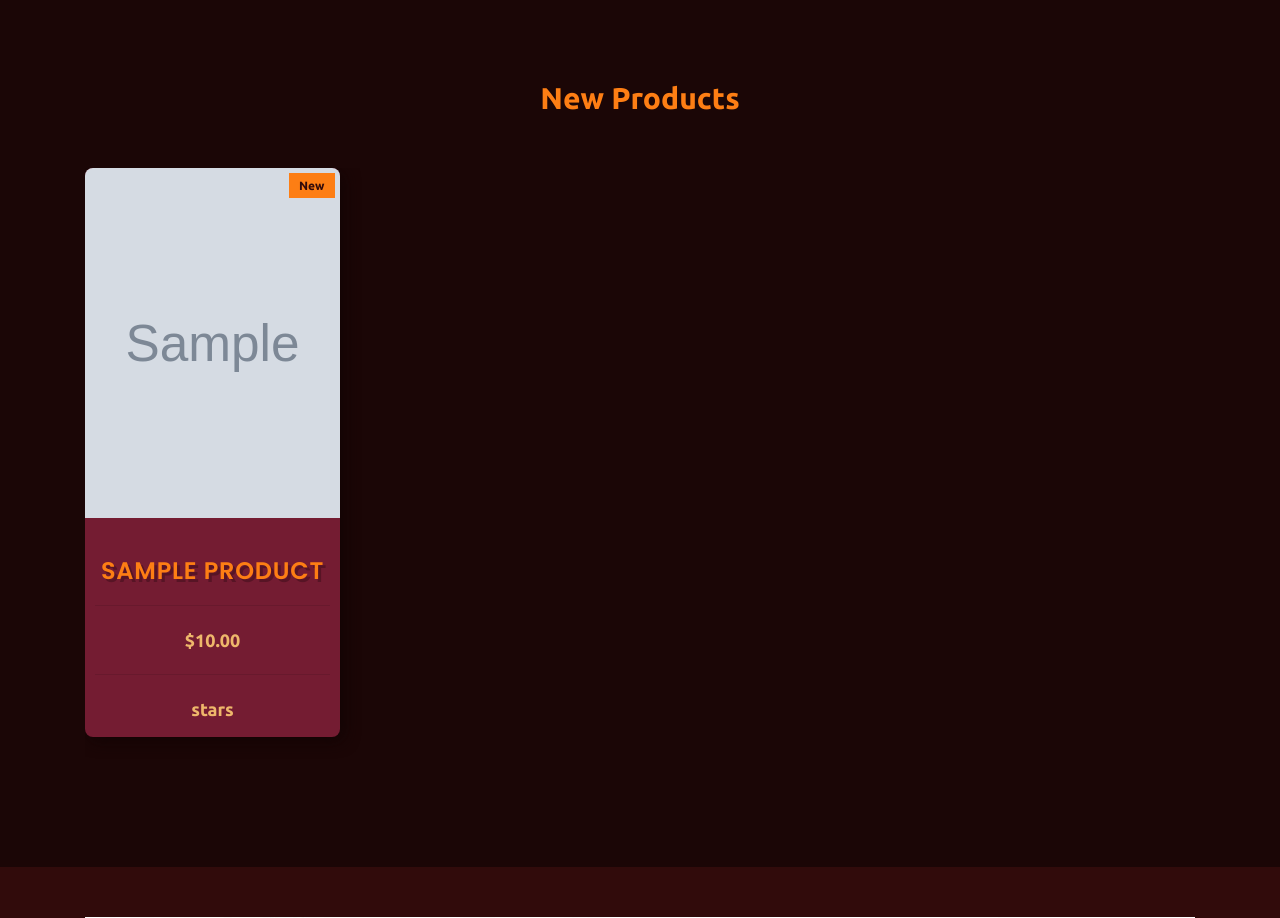
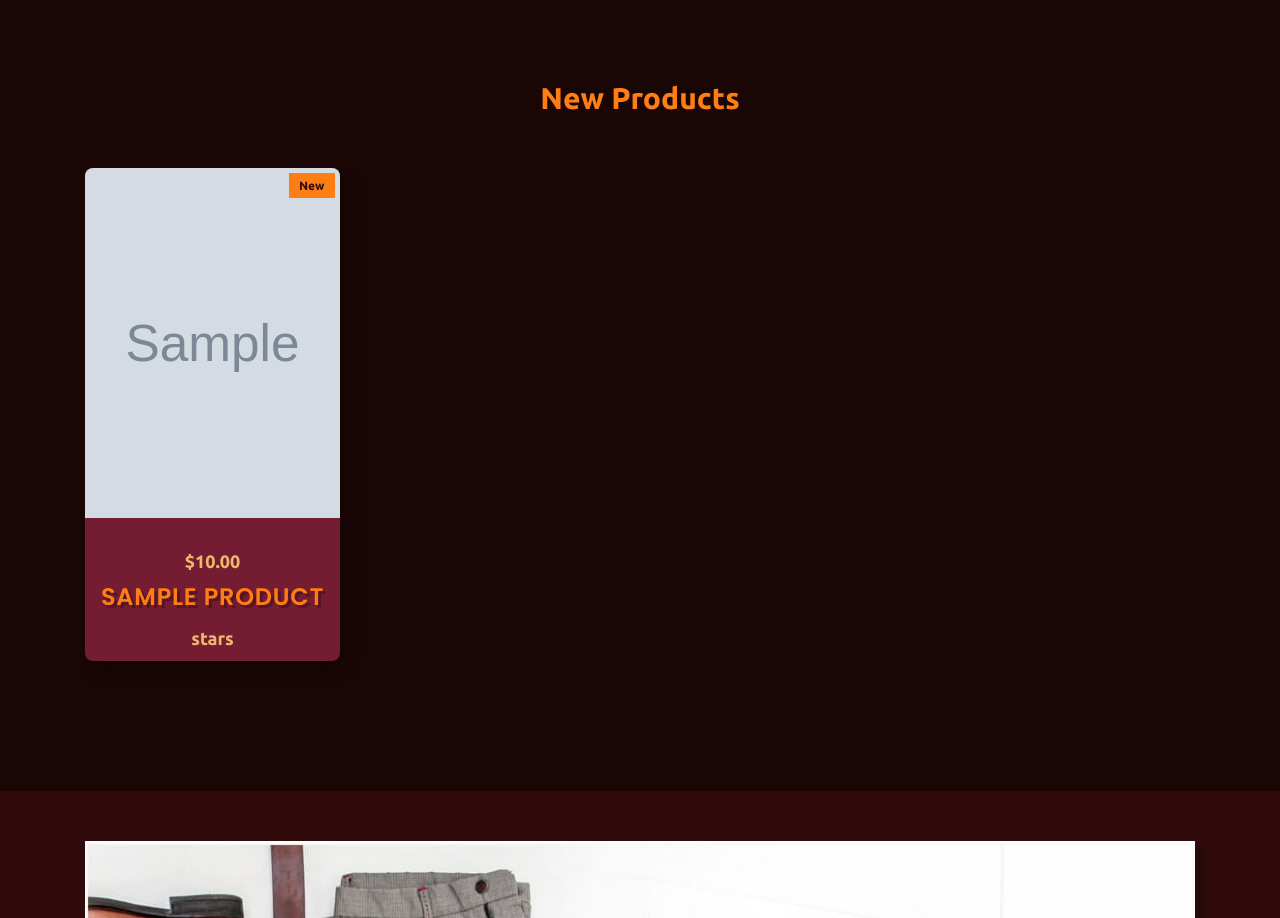
Before and after one commit to omarreda22/Forever-Ecommerce, a Django app: page / in a window 1280 px wide. Shown: the part 786-1704 px from the top of the page. Run offline with Django 3.2, Linux system fonts and the light colour scheme; tables that the repository leaves empty hold one stand-in row (values such as "Sample post"); grey boxes marked "Sample" are stand-in pictures; some libraries are stand-ins or nearby versions.

```diff
--- a/core/static/css/core-style.css
+++ b/core/static/css/core-style.css
@@ -556,7 +556,7 @@ img {
         opacity: 1;
         visibility: visible; }
   .single-product-wrapper .product-description {
-    margin: 10px;
+    margin-bottom: 5px;
     position: relative;
     z-index: 1;
     padding-top: 25px; }
--- a/templates/home/home.html
+++ b/templates/home/home.html
@@ -64,12 +64,12 @@
                             </a>
                             <!-- Product Description -->
                             <div class="product-description">
+                            <p class="product-price">{% if product.discount %}<span class="old-price">${{ product.discount }}</span>{% endif %} ${{product.price}}</p>
                                 <a href="{{product.get_prodcut_details_url}}">
                                         <span class="product_name">{{ product.name }}</span>
                                         </a>
-                                        <hr>
-                                        <p class="product-price">{% if product.discount %}<span class="old-price">${{ product.discount }}</span>{% endif %} ${{product.price}}</p>
-                                        <hr>
+
+
                                         <p>stars</p>
                                         <!-- Hover Content -->
                                         <div class="hover-content">
@@ -142,12 +142,12 @@
                             </a>
                             <!-- Product Description -->
                             <div class="product-description">
+                             <p class="product-price">{% if product.discount %}<span class="old-price">${{ product.discount }}</span>{% endif %} ${{product.price}}</p>
                                 <a href="{{product.get_prodcut_details_url}}">
                                         <span class="product_name">{{ product.name }}</span>
                                         </a>
-                                        <hr>
-                                        <p class="product-price">{% if product.discount %}<span class="old-price">${{ product.discount }}</span>{% endif %} ${{product.price}}</p>
-                                        <hr>
+
+
                                         <p>stars</p>
                                         <!-- Hover Content -->
                                         <div class="hover-content">
@@ -210,12 +210,12 @@
                                 </a>
                                 <!-- Product Description -->
                                 <div class="product-description">
+                                <p class="product-price">{% if product.discount %}<span class="old-price">${{ product.discount }}</span>{% endif %} ${{product.price}}</p>
                                     <a href="{{product.get_prodcut_details_url}}">
                                             <span class="product_name">{{ product.name }}</span>
                                             </a>
-                                            <hr>
-                                            <p class="product-price">{% if product.discount %}<span class="old-price">${{ product.discount }}</span>{% endif %} ${{product.price}}</p>
-                                            <hr>
+
+
                                             <p>stars</p>
                                             <!-- Hover Content -->
                                             <div class="hover-content">
@@ -270,12 +270,11 @@
                             </div>
                             <!-- Product Description -->
                             <div class="product-description">
-
+                                <p class="product-price">{% if product.discount %}<span class="old-price">${{ product.discount }}</span>{% endif %} ${{product.price}}</p>
                                         <span class="product_name">{{ product.name }}</span>
 
-                                        <hr>
-                                        <p class="product-price">{% if product.discount %}<span class="old-price">${{ product.discount }}</span>{% endif %} ${{product.price}}</p>
-                                        <hr>
+
+
                                         <p>stars</p>
                                         <!-- Hover Content -->
 
--- a/templates/home/store/store.html
+++ b/templates/home/store/store.html
@@ -99,12 +99,12 @@
                                         </a>
                                         <!-- Product Description -->
                                         <div class="product-description">
+                                            <p class="product-price">{% if product.discount %}<span class="old-price">${{ product.discount }}</span>{% endif %} $55.00</p>
                                             <a href="{{product.get_prodcut_details_url}}">
                                             <span class="product_name">{{ product.name }}</span>
                                             </a>
-                                            <hr>
-                                            <p class="product-price">{% if product.discount %}<span class="old-price">${{ product.discount }}</span>{% endif %} $55.00</p>
-                                            <hr>
+
+
                                             <p>stars</p>
                                             <!-- Hover Content -->
                                             <div class="hover-content">
```
